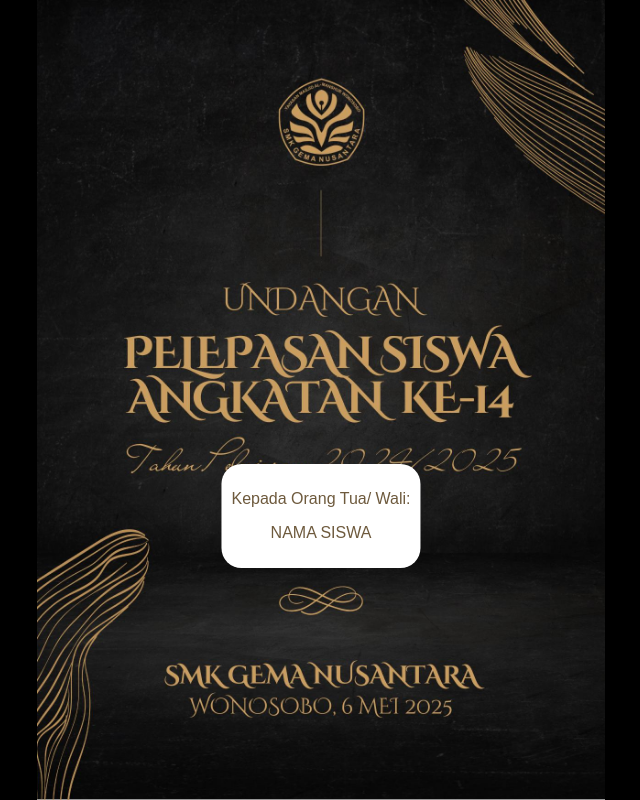
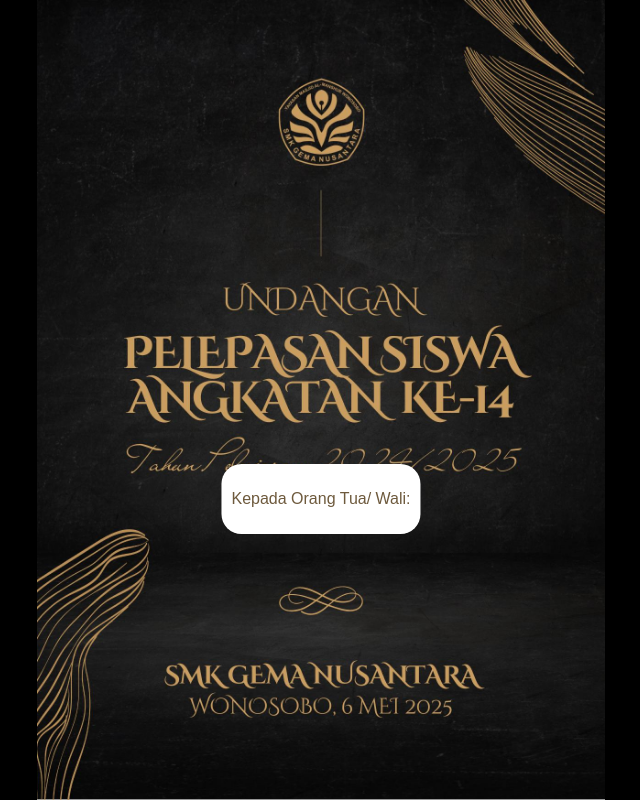
Before and after one commit to as-yusuf/angkatan-14, a plain HTML site: page index.html in a window 1280 px wide. Shown: the whole page, without its empty margins (319-959 px from the left). Drawn offline with Linux system fonts and the light colour scheme.

Commit message:
Update index.html

```diff
--- a/index.html
+++ b/index.html
@@ -15,7 +15,7 @@
     <img id="page-image" src="assets/page1.jpg" alt="Halaman Undangan" />
     <div id="text-overlay" class="show">
       <p>Kepada Orang Tua/ Wali:</p>
-      <p>NAMA SISWA</p>
+
     </div>
     <button id="back-button" style="display: none;">Kembali ke Awal</button>
   </div>
```
